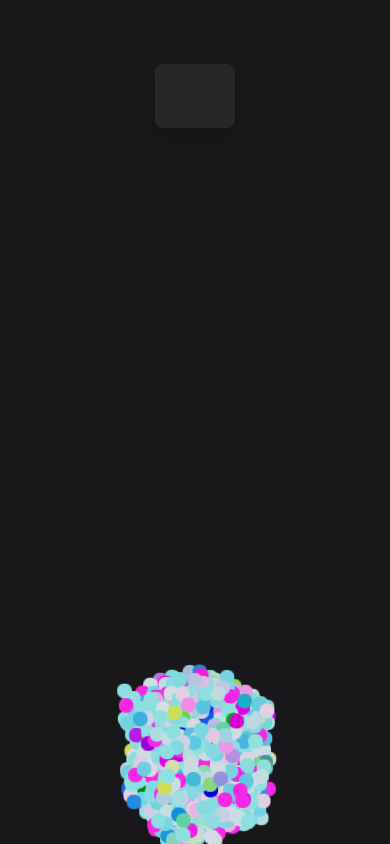
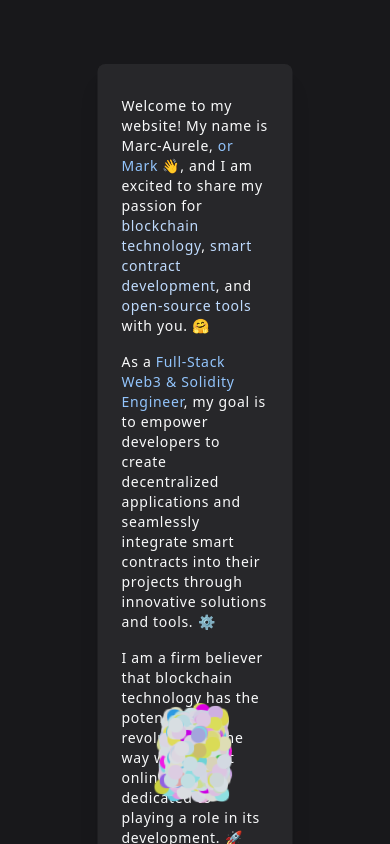
Before and after one commit to marc-aurele-besner/marcaurelebesner.com, a Next.js app: page / in a window 390 px wide. Built offline with nearby package versions, Linux system fonts and the light colour scheme.

Commit message:
display div on mobile

```diff
--- a/src/components/dom/Instructions.tsx
+++ b/src/components/dom/Instructions.tsx
@@ -3,42 +3,42 @@ import React from 'react'
 const Instructions: React.FC = () => {
   return (
     <div
-      className='absolute max-w-lg px-10 py-8 text-sm bg-zinc-800 rounded-lg shadow-xl md:text-base top-16 left-1/2 transform -translate-x-1/2'
-      style={{ maxWidth: 'calc(100% - 28px)' }}>
+      className='absolute max-w-lg px-6 py-8 text-sm bg-zinc-800 rounded-lg shadow-xl md:text-base top-16 left-1/2 transform -translate-x-1/2'
+      style={{ maxWidth: 'calc(100%)' }}>
       <div className='tracking-wider'>
-        <p className='hidden mb-8 md:block'>
+        <p className='mb-4 md:mb-6 lg:mb-8'>
           Welcome to my website! My name is Marc-Aurele, <span className='text-blue-300'>or Mark 👋</span>, and I am
           excited to share my passion for <span className='text-blue-200'>blockchain technology</span>,{' '}
           <span className='text-blue-200'>smart contract development</span>, and{' '}
           <span className='text-blue-200'>open-source tools</span> with you. 🤗
         </p>
-        <p className='hidden mb-8 md:block'>
+        <p className='mb-4 md:mb-6 lg:mb-8'>
           As a <span className='text-blue-300'>Full-Stack Web3 & Solidity Engineer</span>, my goal is to empower
           developers to create decentralized applications and seamlessly integrate smart contracts into their projects
           through innovative solutions and tools. ⚙️
         </p>
-        <p className='hidden mb-8 md:block'>
+        <p className='mb-4 md:mb-6 lg:mb-8'>
           I am a firm believer that blockchain technology has the potential to revolutionize the way we interact online
           and am dedicated to playing a role in its development. 🚀
         </p>
-        <p className='hidden mb-8 md:block'>
+        <p className='mb-4 md:mb-6 lg:mb-8'>
           I possess extensive expertise in utilizing frameworks such as <span className='text-blue-300'>Hardhat</span>{' '}
           and <span className='text-blue-300'>Foundry</span> for smart contract development and have built multiple
           open-source tools to make the process more approachable for developers. I am constantly exploring new
           technologies and frameworks to stay ahead of the curve and bring fresh ideas to the table. 💡
         </p>
-        <p className='hidden mb-8 md:block'>
+        <p className='mb-4 md:mb-6 lg:mb-8'>
           In addition to my technical skills, I am dedicated to sharing my knowledge and helping other developers. I am
           always willing to lend a hand to those who are stuck on a problem and am open to collaborating and
           contributing to the ecosystem. Teaching and mentoring are my passions, and I believe that by helping others,
           we can all grow and advance together. 🤝
         </p>
-        <p className='hidden mb-8 md:block'>
+        <p className='mb-4 md:mb-6 lg:mb-8'>
           Thank you for visiting my website, and please do not hesitate to reach out if you have any questions or if you
           want to collaborate on a project. I am looking forward to connecting and working together to advance the
           blockchain ecosystem. 💎🙌
         </p>
-        <p className='hidden mb-8 md:block'>
+        <p className='mb-4 md:mb-6 lg:mb-8'>
           Click on the <span className='text-blue-300'>dynamic points</span> to learn more about me and my work. 🤓
         </p>
       </div>
```
